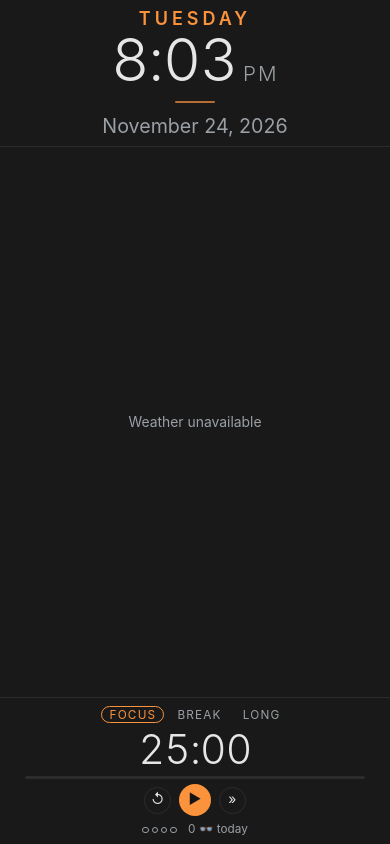
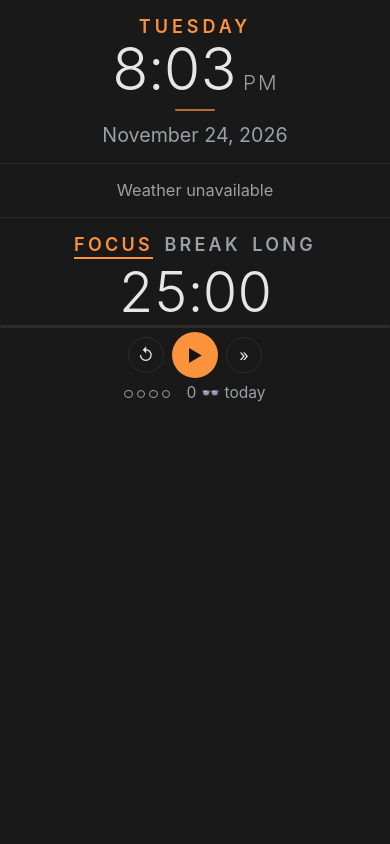
Before and after one commit to ZacharyRabin/deadlines-embed, a plain HTML site: page clock/index.html in a window 390 px wide. Drawn offline with Linux system fonts and the light colour scheme; no server answers.

Commit message:
Refactor CSS for responsive layout and design tweaks
Updated styles for responsive design and improved layout.

```diff
--- a/clock/index.html
+++ b/clock/index.html
@@ -25,10 +25,11 @@
 
   .banner {
     height: 100%; display: flex; align-items: stretch;
-    font-size: clamp(14px, 4.2vmin, 40px);
+    font-size: min(clamp(14px, 4.2vmin, 40px), 1.3vw); /* same as the clock page; only shrinks on narrow widths */
   }
   .panel { display: flex; flex-direction: column; justify-content: center; min-width: 0; }
-  .panel + .panel { border-left: 1px solid var(--line); }
+  .gap { flex: 1 1 0; min-width: 1.2em; display: flex; justify-content: center; }
+  .gap i { width: 1px; background: var(--line); margin: 1.2em 0; }
 
   /* ---------- clock (unchanged from clock/index.html) ---------- */
   .clock { flex: 0 0 auto; align-items: center; text-align: center; gap: 0.15em; padding: 8px 1.6em; }
@@ -46,42 +47,46 @@
   .rule { width: 2.5em; height: 2px; background: var(--accent); border-radius: 2px; margin: 0.5em 0 0.3em; opacity: 0.7; }
 
   /* ---------- weather ---------- */
-  .weather { flex: 1 1 auto; flex-direction: row; align-items: center; justify-content: space-around; gap: 1em; padding: 8px 1.2em; }
+  .weather { flex: 0 0 auto; flex-direction: row; align-items: center; gap: 2.4em; padding: 8px 0; }
   .city { text-align: center; line-height: 1.25; }
-  .cname { font-size: 0.72em; font-weight: 600; letter-spacing: 0.2em; text-transform: uppercase; color: var(--muted); }
+  .cname { font-size: 1.1em; font-weight: 600; letter-spacing: 0.22em; text-transform: uppercase; color: var(--accent); }
   .now { display: flex; align-items: center; justify-content: center; gap: 0.25em; margin: 0.15em 0; }
-  .wi { font-size: 1.7em; line-height: 1; }
-  .deg { font-size: 2.3em; font-weight: 300; line-height: 1; font-variant-numeric: tabular-nums; }
-  .cond { font-size: 0.85em; color: var(--fg); }
-  .meta { font-size: 0.75em; color: var(--muted); font-variant-numeric: tabular-nums; }
-  .wmsg { color: var(--muted); font-size: 0.85em; }
+  .wi { font-size: 2.2em; line-height: 1; }
+  .deg { font-size: 3em; font-weight: 300; line-height: 1; font-variant-numeric: tabular-nums; }
+  .cond { font-size: 1.1em; color: var(--fg); }
+  .meta { font-size: 0.95em; color: var(--muted); font-variant-numeric: tabular-nums; }
+  .wmsg { color: var(--muted); font-size: 1em; }
 
   /* ---------- pomodoro ---------- */
-  .pomo { flex: 0 0 auto; align-items: center; gap: 0.35em; padding: 8px 1.5em; }
-  .tabs { display: flex; gap: 0.3em; }
+  .pomo { flex: 0 0 auto; align-items: center; gap: 0.3em; padding: 8px 1.6em 8px 0; }
+  .tabs { display: flex; gap: 0.7em; }
   .tabs button {
-    background: transparent; border: 1px solid transparent; border-radius: 999px;
-    padding: 0.05em 0.6em; font-size: 0.72em; letter-spacing: 0.1em; text-transform: uppercase; color: var(--muted);
+    background: transparent; border: 0; border-bottom: 2px solid transparent; padding: 0 0 0.1em;
+    font-size: 1.1em; font-weight: 600; letter-spacing: 0.18em; text-transform: uppercase; color: var(--muted);
   }
-  .tabs button.on { color: var(--accent); border-color: var(--accent); }
-  .ptime { font-size: 2.5em; font-weight: 300; line-height: 1; font-variant-numeric: tabular-nums; letter-spacing: -0.02em; }
+  .tabs button.on { color: var(--accent); border-bottom-color: var(--accent); }
+  .ptime { font-size: 3.4em; font-weight: 300; line-height: 1; font-variant-numeric: tabular-nums; letter-spacing: -0.02em; }
   .bar { width: 100%; height: 3px; border-radius: 3px; background: var(--line); overflow: hidden; }
   .bar i { display: block; height: 100%; width: 0; background: var(--accent); transition: width 0.25s linear; }
   .ctrl { display: flex; align-items: center; gap: 0.5em; }
   .ctrl button {
-    width: 1.9em; height: 1.9em; border-radius: 50%; border: 1px solid var(--line); background: transparent;
-    display: grid; place-items: center; padding: 0; font-size: 0.85em; line-height: 1;
+    width: 2.2em; height: 2.2em; border-radius: 50%; border: 1px solid var(--line); background: transparent;
+    display: grid; place-items: center; padding: 0; font-size: 1em; line-height: 1;
   }
   .ctrl button:hover { border-color: var(--muted); }
-  .ctrl button.main { width: 2.3em; height: 2.3em; background: var(--accent); border-color: transparent; color: #141414; }
-  .pmeta { display: flex; align-items: center; gap: 0.7em; font-size: 0.72em; color: var(--muted); }
+  .ctrl button.main { width: 2.8em; height: 2.8em; background: var(--accent); border-color: transparent; color: #141414; }
+  .pmeta { display: flex; align-items: center; gap: 0.8em; font-size: 0.95em; color: var(--muted); }
   .dot { display: inline-block; width: 0.55em; height: 0.55em; border-radius: 50%; border: 1px solid var(--muted); margin-right: 0.25em; }
   .dot.on { background: var(--accent); border-color: var(--accent); }
 
-  @media (max-width: 820px) {
-    .banner { flex-direction: column; height: auto; min-height: 100%; }
-    .panel + .panel { border-left: 0; border-top: 1px solid var(--line); }
-    .weather { padding: 1em; }
+  @media (max-width: 600px) {
+    .banner { flex-direction: column; height: auto; min-height: 100%; font-size: clamp(14px, 4.2vmin, 40px); }
+    .gap { flex: 0 0 auto; min-width: 0; }
+    .gap i { width: 100%; height: 1px; margin: 0; }
+    .weather { padding: 1em 0; justify-content: center; flex-wrap: wrap; gap: 1em 2em; }
+    .cname { font-size: 0.9em; letter-spacing: 0.12em; white-space: nowrap; }
+    .meta { white-space: nowrap; font-size: 0.85em; }
+    .clock, .pomo { padding: 1em 0; }
   }
 </style>
 </head>
@@ -95,7 +100,11 @@
     <div class="date" id="date"></div>
   </div>
 
+  <div class="gap"><i></i></div>
+
   <div class="panel weather" id="weather"><span class="wmsg">Loading weather…</span></div>
+
+  <div class="gap"><i></i></div>
 
   <div class="panel pomo">
     <div class="tabs" id="tabs">
```
